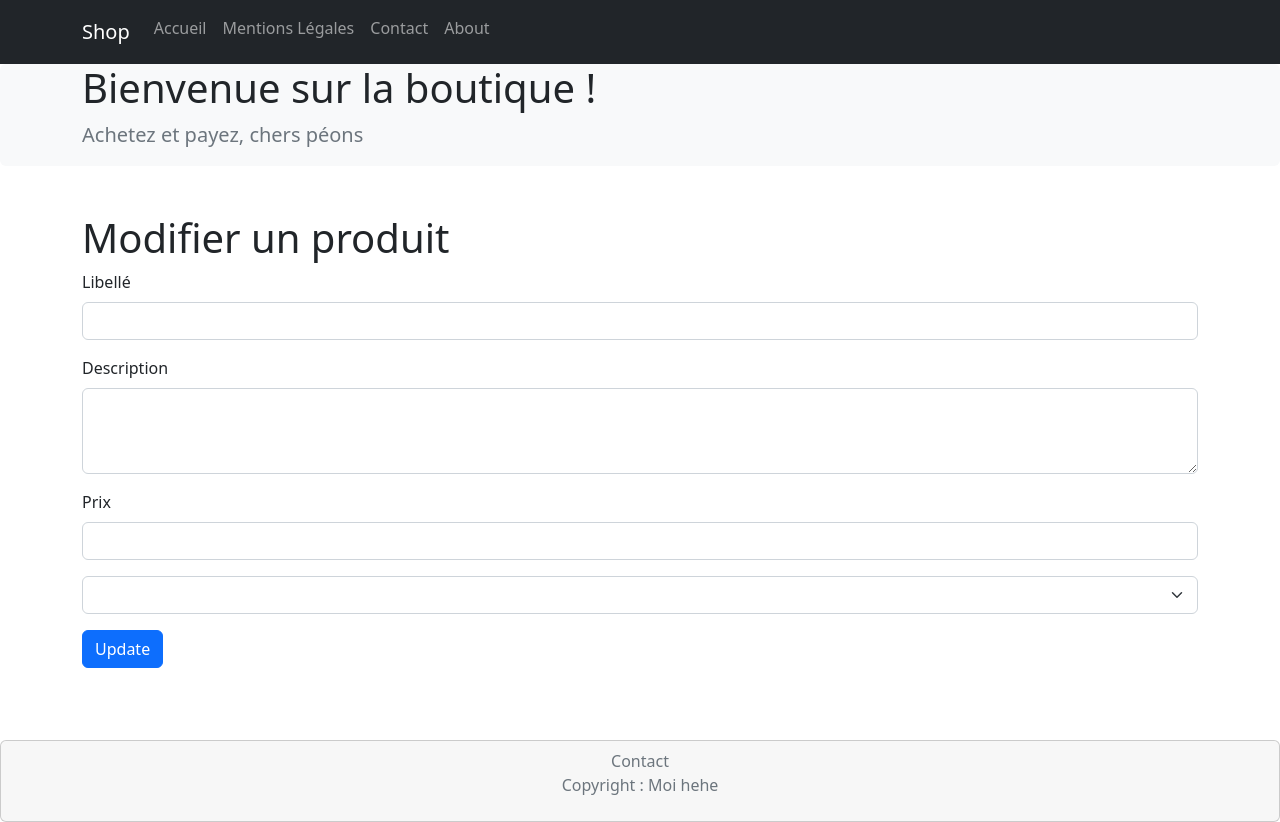
After one commit to SuperKiment/Projet-E-Commerce, a PHP site: template template/updateProduct.html.twig in a window 1280 px wide. The commit adds this page. Run offline with PHP 8.4, Linux system fonts and the light colour scheme; the template is opened without the code that fills it, so the values that code supplies are empty; a stand-in replaces the project's code that opens the database connection; some libraries are stand-ins or nearby versions.

Commit message:
Chapitre 12 Fin du chapitre 12 avec update Product et messages d'erreur

```diff
--- a/config/routes.php
+++ b/config/routes.php
@@ -8,6 +8,7 @@ $routes = [
     'notFound' => 'notFoundController',
     'dbError' => 'dbErrorController',
     'addProduct' => 'addProductController',
+    'updateProduct' => 'updateProductController',
     'addCategory' => 'addCategoryController',
     'showProduct' => 'showProductController',
 ];
--- a/src/controller/AddProductController.php
+++ b/src/controller/AddProductController.php
@@ -7,7 +7,7 @@ function addProductController($twig, $db)
 
     $form = [];
 
-    if (isset($_POST['btnAddProduct'])) {
+    if (isset($_POST['btnPostProduct'])) {
         $label = htmlspecialchars($_POST['productLabel']);
         $description = htmlspecialchars($_POST['productDescription']);
         $price = htmlspecialchars($_POST['productPrice']);
@@ -37,6 +37,7 @@ function addProductController($twig, $db)
 
     echo $twig->render('addProduct.html.twig', [
         'form' => $form,
-        'categories' => getAllCategories($db)
+        'categories' => getAllCategories($db),
+        'page' => '?page=addProduct'
     ]);
 }
--- a/template/addProduct.html.twig
+++ b/template/addProduct.html.twig
@@ -34,7 +34,7 @@
         </select>
 
         <br>
-        <input type="submit" value="Submit" style="width: 5rem;" class="bg-success text-light" name="btnAddProduct">
+        <input type="submit" value="Submit" style="width: 5rem;" class="bg-success text-light" name="btnPostProduct">
     </div>
 </form>
 {% endblock %}
--- a/template/home.html.twig
+++ b/template/home.html.twig
@@ -57,6 +57,8 @@
                     <p class="card-text">{{product.description}}</p>
 
                     <a href="?page=showProduct&product={{ product.id }}" class="btn btn-primary">Voir le produit</a>
+                    <a href="?page=updateProduct&product={{ product.id }}" class="btn btn-primary">Modifier le produit</a>
+                    <a href="?page=deleteProduct&product={{ product.id }}" class="btn btn-primary">Modifier le produit</a>
                 </div>
             </div>
 
--- /dev/null
+++ b/template/updateProduct.html.twig
@@ -0,0 +1,58 @@
+{% extends "layout.html.twig" %}
+
+{% block title %}Update Product{% endblock %}
+
+{% block content %}
+
+<form action="{{ page }}" method="POST" class="container">
+
+    <h1>Modifier un produit</h1>
+
+    {% if form.state == 'success' %}
+    <p style="color: green;">{{form.message}}</p>
+    {% endif %}
+    {% if form.state == 'danger' %}
+    <p style="color: red;">{{form.message}}</p>
+    {% endif %}
+
+    {% if form.state != 'non-existent' %}
+
+    <div class="mb-3">
+        <label for="productLabel" class="form-label">Libellé</label>
+        <input type="text" class="form-control" id="productLabel" name="productLabel" value="{{ product.label }}">
+    </div>
+
+    <div class="mb-3">
+        <label for="productDescription" class="form-label">Description</label>
+        <textarea class="form-control" id="productDescription" name="productDescription"
+            rows="3">{{ product.description }}</textarea>
+    </div>
+
+    <div class="mb-3">
+        <label for="productPrice" class="form-label">Prix</label>
+        <input type="number" class="form-control" id="productPrice" name="productPrice" step="0.01"
+            value="{{ product.price }}">
+    </div>
+
+    <div class="mb-3">
+        <select class="form-select" name="productCategory">
+            {% for category in categories %}
+            <option value="{{category.id}}">{{category.label}}</option>
+
+            {% endfor %}
+        </select>
+    </div>
+
+    <button type="submit" class="btn btn-primary" name="btnPostProduct">Update</button>
+
+    {% else %}
+
+    <div class="card bg-danger p-3" style="color: white;">
+        <h2>{{form.message}} </h2>
+    </div>
+    <br>
+
+    <a href="?page=home" class="btn btn-primary">Retourner à la page d'accueil</a>
+    {% endif %}
+</form>
+{% endblock %}
```
Also changed, not shown: src/controller/UpdateProductController.php (added, +59 -0 lines), src/model/ProductModel.php (+31 -3 lines).
